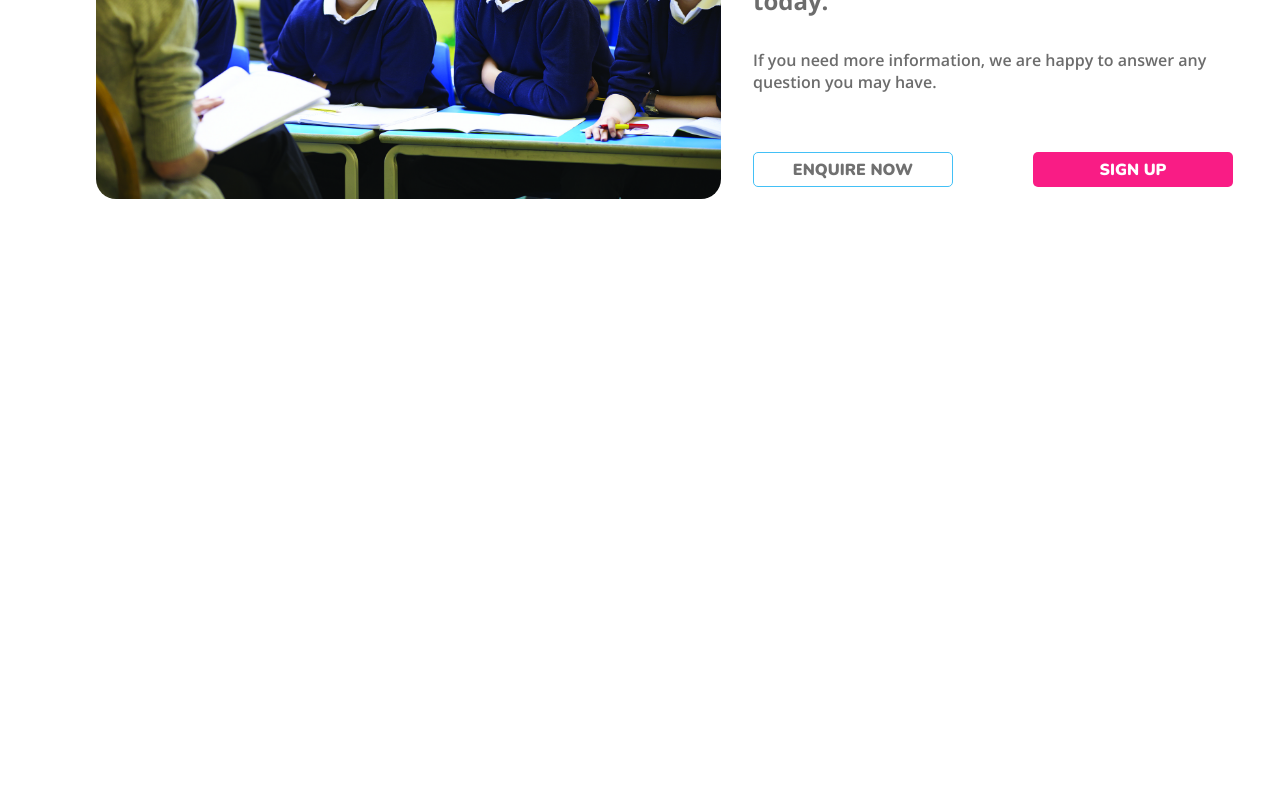
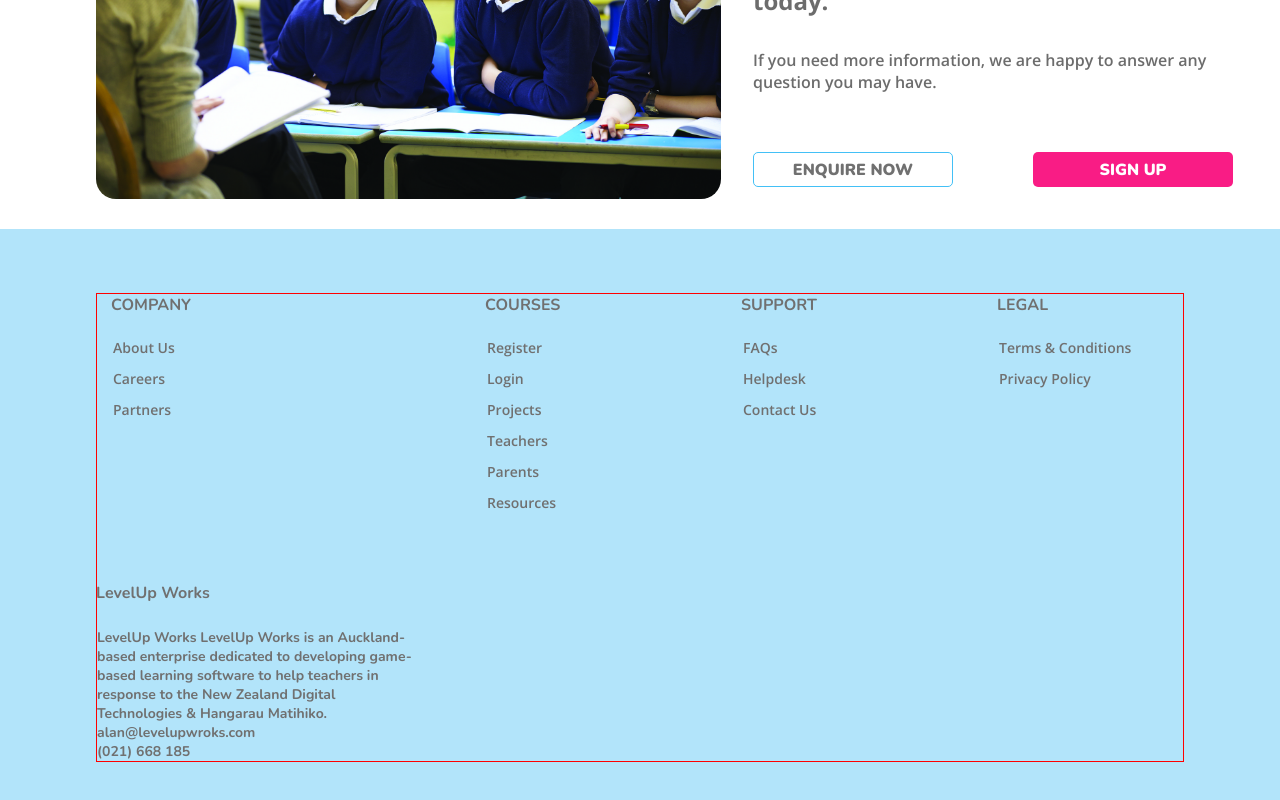
Before and after one commit to Mission-Ready/2402-L4FT13-missionx-frontend-t5, a React (Vite) app: page / in a window 1280 px wide. Shown: the part 2613-3413 px from the top of the page. Before the commit the page ends 2936 px from the top, so only its background shows below. Built offline with nearby package versions, Linux system fonts and the light colour scheme.

Commit message:
footer section

```diff
--- a/src/common/HomeFooter.jsx
+++ b/src/common/HomeFooter.jsx
@@ -1,5 +1,81 @@
+import styles from "./HomeFooter.module.css";
+
 function HomeFooter() {
-  return <div></div>;
+  return (
+    <section
+      className={`${styles.level_up_footer_section} ${styles.section_padding}`}
+    >
+      <div className={styles.level_up_footer_links}>
+        <div className={styles.level_up_footer_links_div}>
+          <h4>Company</h4>
+
+          <li>
+            <a href="">About Us</a>
+          </li>
+          <li>
+            <a href="">Careers</a>
+          </li>
+          <li>
+            <a href="">Partners</a>
+          </li>
+        </div>
+        <div className={styles.level_up_footer_links_div}>
+          <h4>Courses</h4>
+          <li>
+            <a href="">Register</a>
+          </li>
+          <li>
+            <a href="">Login</a>
+          </li>
+          <li>
+            <a href="">Projects</a>{" "}
+          </li>
+          <li>
+            <a href="">Teachers</a>
+          </li>
+          <li>
+            <a href="">Parents</a>
+          </li>
+          <li>
+            <a href="">Resources</a>
+          </li>
+        </div>
+        <div className={styles.level_up_footer_links_div}>
+          <h4>Support</h4>
+
+          <li>
+            <a href="">FAQs</a>
+          </li>
+          <li>
+            <a href="">Helpdesk</a>
+          </li>
+          <li>
+            <a href="">Contact Us</a>
+          </li>
+        </div>
+        <div className={styles.level_up_footer_links_div}>
+          <h4>Legal</h4>
+          <li>
+            <a href="">Terms & Conditions</a>
+          </li>
+          <li>
+            <a href="">Privacy Policy</a>
+          </li>
+        </div>
+        <div className={styles.level_up_footer_links_div}>
+          <h4 className={styles.levelup_footer_heading}>LevelUp Works</h4>
+          <p>
+            LevelUp Works LevelUp Works is an Auckland-based enterprise
+            dedicated to developing game-based learning software to help
+            teachers in response to the New Zealand Digital Technologies &
+            Hangarau Matihiko.
+          </p>
+          <p>alan@levelupwroks.com</p>
+          <p>(021) 668 185</p>
+        </div>
+      </div>
+    </section>
+  );
 }
 
 export default HomeFooter;
--- a/src/common/HomeFooter.module.css
+++ b/src/common/HomeFooter.module.css
@@ -0,0 +1,88 @@
+.section_padding {
+  padding: 4rem 6rem;
+}
+
+.level_up_footer_section {
+  background-color: var(--color-footer);
+  justify-content: space-between;
+  flex-direction: column;
+  align-items: center;
+  margin-top: 30px;
+  gap: 3.5rem;
+}
+
+.level_up_footer_links {
+  display: grid;
+  border: 1px solid red;
+  gap: 3.5rem;
+  grid-template-columns: repeat(auto-fit, minmax(200px, auto));
+}
+
+/* .level_up_footer_links {
+  display: flex;
+  justify-content: space-between;
+  align-items: flex-start;
+  flex-wrap: wrap;
+  flex-direction: row;
+  border: 1px solid lime;
+  width: 100%;
+  text-align: left;
+  gap: 5rem;
+} */
+
+.level_up_footer_links_div li a {
+  font-family: var(--font-alt);
+  font-size: 14px;
+  text-align: left;
+  padding: 0;
+  color: #707070;
+  font-weight: 600;
+
+  /* flex-wrap: nowrap; */
+}
+
+.level_up_footer_links_div li {
+  /* color: blue; */
+  line-height: 15px;
+}
+
+.level_up_footer_links_div ul {
+  display: flex;
+  /* align-items: flex-start; */
+  flex-direction: column;
+  border: 1px solid red;
+  /* width: 100%; */
+  width: 100%;
+  text-align: left;
+  padding-left: 0;
+}
+
+.level_up_footer_links h4 {
+  text-transform: uppercase;
+  font-family: var(--font-base);
+  font-size: 16px;
+  color: var(--color-dark-gray);
+  text-align: left;
+  margin-left: 14px;
+  margin-bottom: 1.5rem;
+}
+
+.level_up_footer_links_div .levelup_footer_heading {
+  text-transform: capitalize;
+  font-family: var(--font-base);
+  font-size: 16px;
+  color: var(--color-dark-gray);
+  margin-left: -1px;
+  margin-bottom: 1.5rem;
+  /* font-size: 34px; */
+}
+.level_up_footer_links_div p {
+  font-family: var(--font-base);
+  font-size: 14px;
+  font-weight: 700;
+  color: var(--color-dark-gray);
+}
+
+.level_up_footer_links h4:last-child {
+  text-transform: capitalize;
+}
--- a/src/pages/Home/components/Faq/Faq.jsx
+++ b/src/pages/Home/components/Faq/Faq.jsx
@@ -92,7 +92,7 @@
       heading4: "Fourth industrial revolution ",
       heading4SubContent:
         "Lorem ipsum dolor sit amet consectetur, adipisicing elit. Nesciunt iste neque ea quasi distinctio eligendi magnam perspiciatis quis hic consequuntur dignissimos, aliquid temporibus voluptatem cupiditate,",
-      heading5: `PARTICIPATION AND   COLLABORATION`,
+      heading5: `PARTICIPATION AND    COLLABORATION`,
       heading5SubContent:
         "The programme encourages students to be involved in communities, such as family, whānau, school, and contribute and make connections with other people",
     },
```
Also changed, not shown: src/common/HomeFooter.css (deleted).
